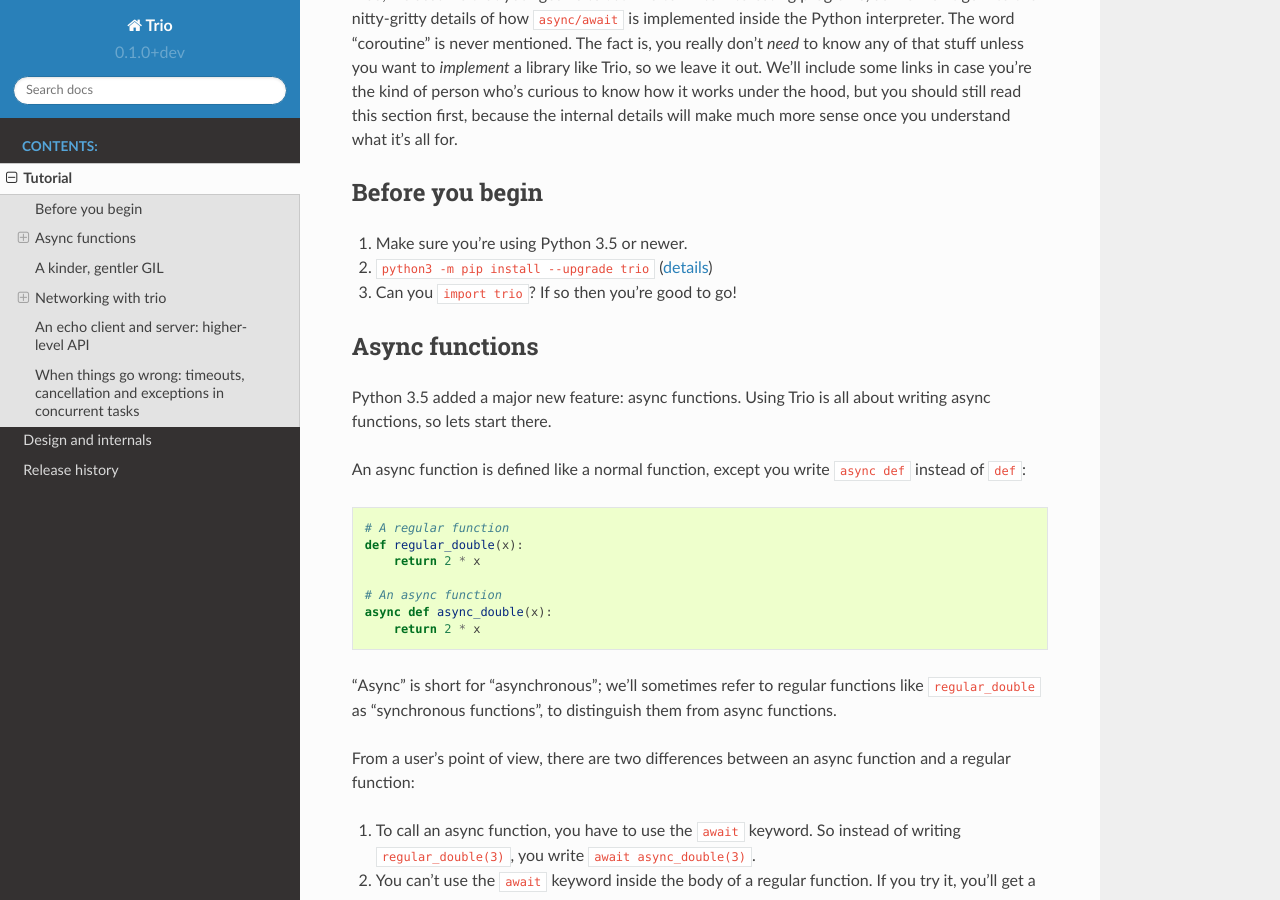
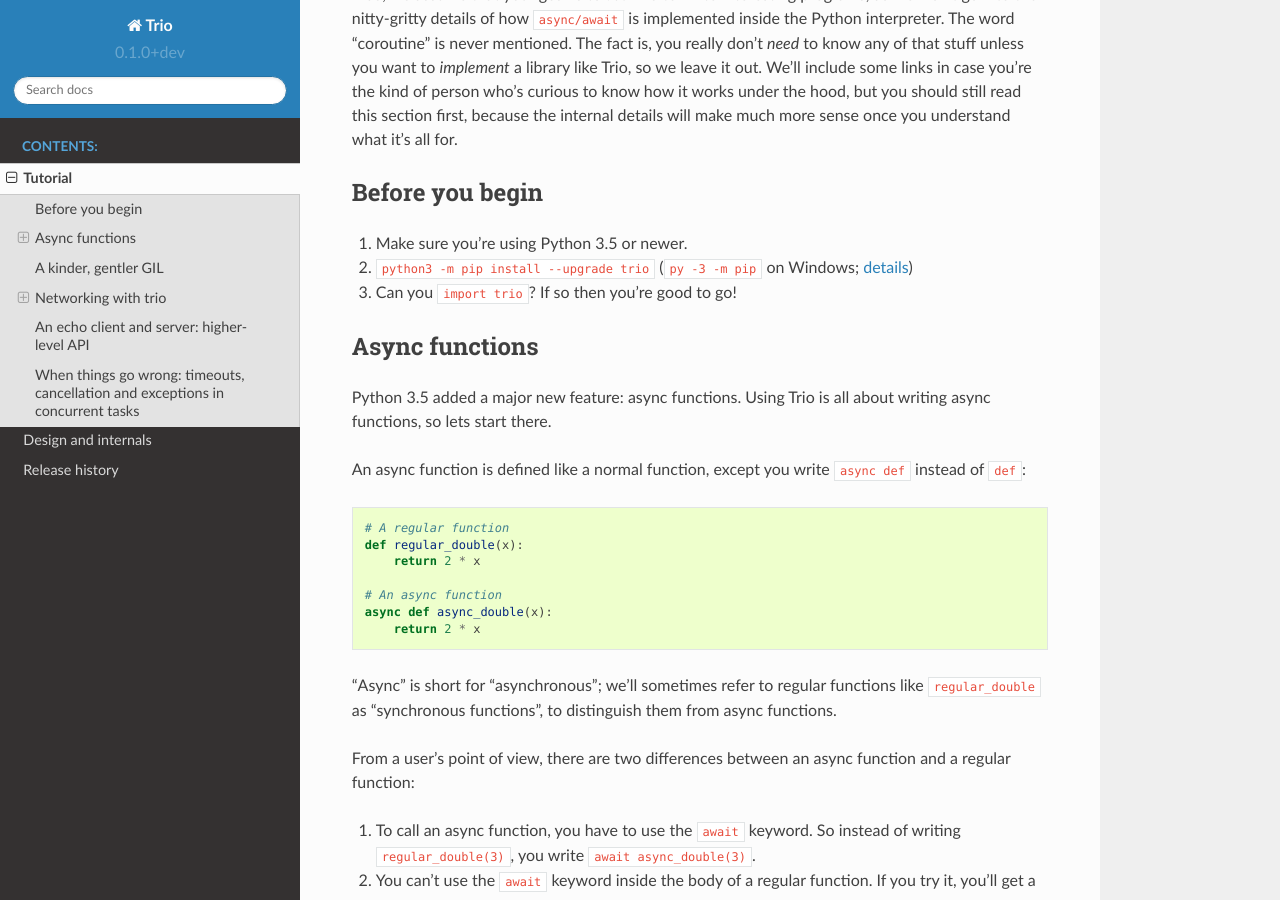
Before and after one commit to GangCheng0619/trio-py-app, a Sphinx documentation site: the page built from docs/source/tutorial.rst, in a window 1280 px wide and 900 px high, scrolled down 346 px. Built offline with Sphinx 7.4.7 and the Read the Docs theme 2.0.0, drawn with Linux system fonts in a browser that asks for light colours; pages that are not in the unit, such as notebooks, are missing from menus; the version number is read from the project's files by our own code.

Commit message:
Mention `py -3`

```diff
--- a/docs/source/tutorial.rst
+++ b/docs/source/tutorial.rst
@@ -29,7 +29,8 @@ Before you begin
 
 1. Make sure you're using Python 3.5 or newer.
 
-2. ``python3 -m pip install --upgrade trio`` (`details
+2. ``python3 -m pip install --upgrade trio`` (``py -3 -m pip``
+   on Windows; `details
    <https://packaging.python.org/installing/>`__)
 
 3. Can you ``import trio``? If so then you're good to go!
```
